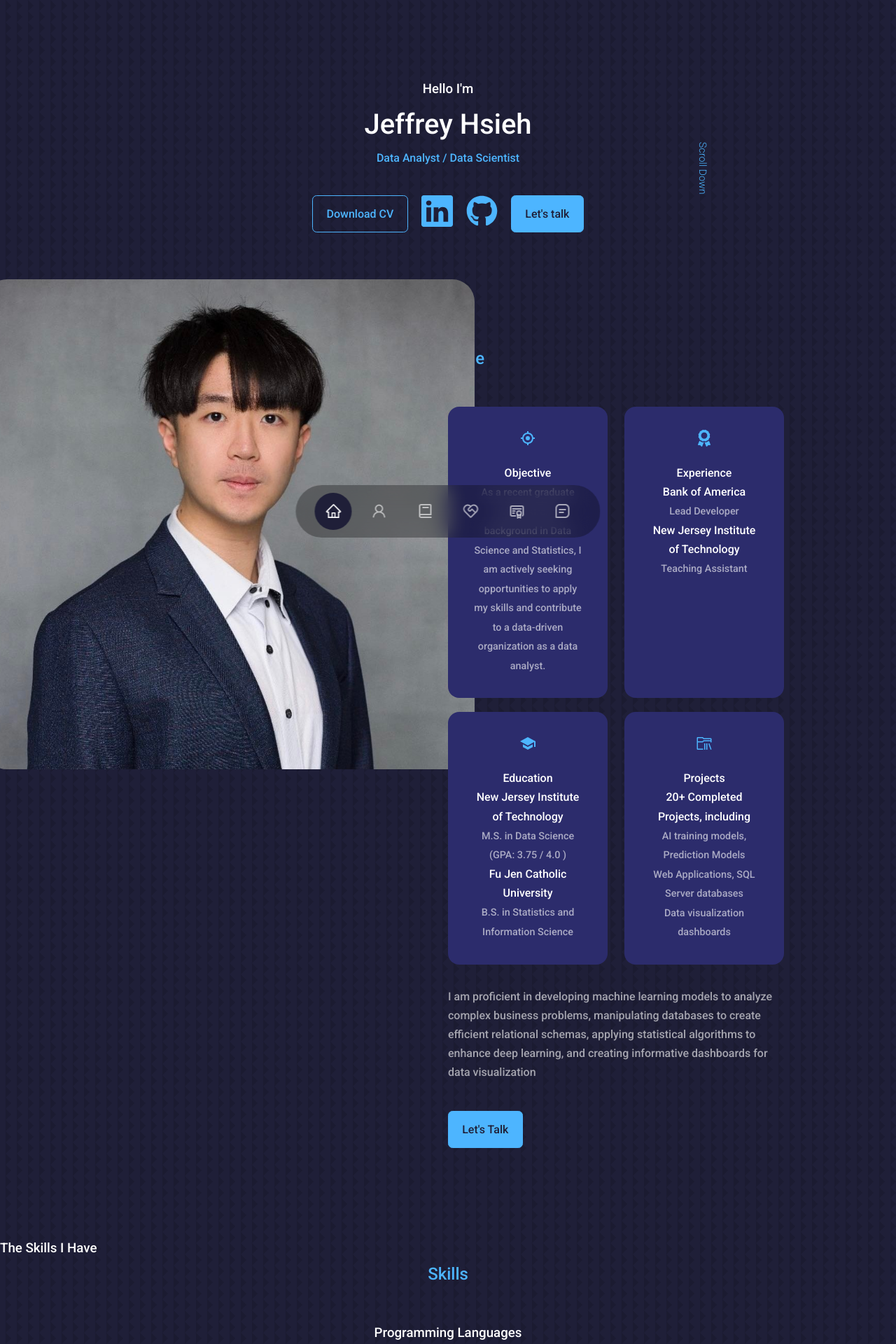
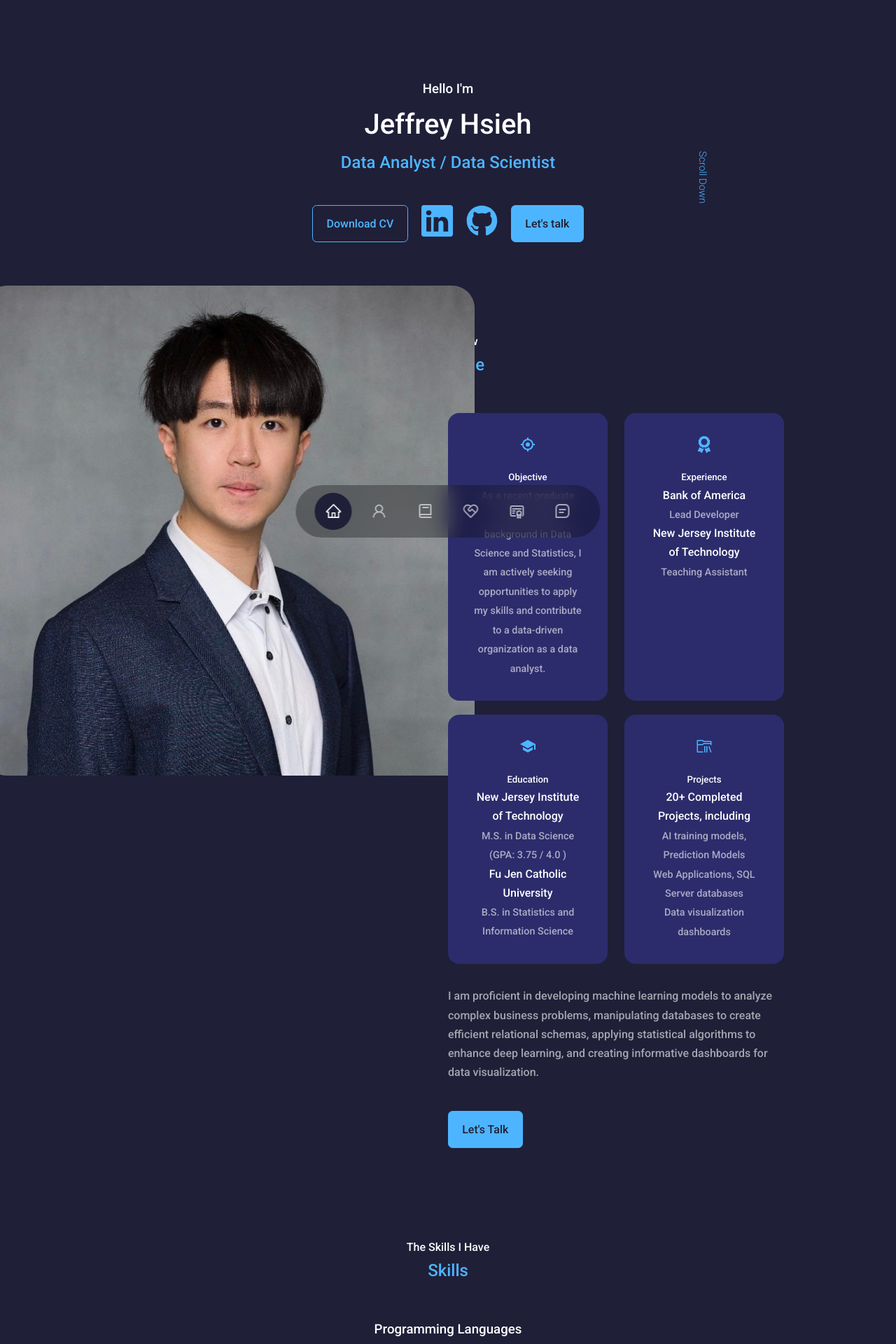
Before and after one commit to ChiaLinz/Jeffrey-Hsieh-Portfolio, a React (Create React App) app: page / in a window 1280 px wide. Shown: the top 1920 px of the page at 70% size. Built offline with nearby package versions, Linux system fonts and the light colour scheme.

Commit message:
update font size & change bg

```diff
--- a/src/components/certificates/Certificates.jsx
+++ b/src/components/certificates/Certificates.jsx
@@ -98,7 +98,7 @@ const Certificates = () => {
 
   return (
     <section id="certificates">
-      <h3>My Gallery</h3>
+      <h4 style={{ textAlign: 'center' }}>My Gallery</h4>
       <h2>Certificates</h2>
       <Swiper
         className="container certificates__container"
--- a/src/components/contact/Contact.jsx
+++ b/src/components/contact/Contact.jsx
@@ -31,7 +31,7 @@ const Contact = () => {
   };
   return (
     <section id="contact">
-      <h5>Get In Touch</h5>
+      <h4 style={{ textAlign: 'center' }}>Get In Touch</h4>
       <h2>Contact Me</h2>
       <div className="container contact__container">
         <div className="contact__options">
--- a/src/components/experience/Experience.jsx
+++ b/src/components/experience/Experience.jsx
@@ -4,7 +4,7 @@ import './experience.css';
 const Experience = () => {
   return (
     <section id="experience">
-      <h3>The Skills I Have</h3>
+      <h4 style={{ textAlign: 'center' }}>The Skills I Have</h4>
       <h2>Skills</h2>
       <div className="container experience__container">
         <h3 style={{ textAlign: 'center' }}>Programming Languages</h3>
--- a/src/components/header/Header.jsx
+++ b/src/components/header/Header.jsx
@@ -9,7 +9,7 @@ const Header = () => {
       <div className="container header__container">
         <h3>Hello I'm</h3>
         <h1>Jeffrey Hsieh</h1>
-        <h4 className="text-light">Data Analyst / Data Scientist</h4>
+        <h2 className="text-light">Data Analyst / Data Scientist</h2>
         <CTA />
         <a href="#contact" className="scroll__down">
           Scroll Down
--- a/src/components/intro/Intro.jsx
+++ b/src/components/intro/Intro.jsx
@@ -11,7 +11,7 @@ import photo from '../../assets/Jeffrey.jpg';
 const Intro = () => {
   return (
     <section id="about">
-      <h3>Get to know</h3>
+      <h4 style={{ textAlign: 'center' }}>Get to know</h4>
       <h2>About Me</h2>
       <div className="container about__container">
         <div className="about__me">
@@ -61,7 +61,7 @@ const Intro = () => {
 
           </div>
           <p>
-          I am proficient in developing machine learning models to analyze complex business problems, manipulating databases to create efficient relational schemas, applying statistical algorithms to enhance deep learning, and creating informative dashboards for data visualization
+          I am proficient in developing machine learning models to analyze complex business problems, manipulating databases to create efficient relational schemas, applying statistical algorithms to enhance deep learning, and creating informative dashboards for data visualization.
           </p>
           <a href="#contact" className="btn btn-primary">
             Let's Talk
--- a/src/components/intro/intro.css
+++ b/src/components/intro/intro.css
@@ -51,7 +51,7 @@
     margin-bottom: 1rem;
 }
 
-.about__card h5 {
+.about__card h3 {
     font-size: 1rem;
 }
 
--- a/src/components/portfolio/Portfolio.jsx
+++ b/src/components/portfolio/Portfolio.jsx
@@ -74,7 +74,7 @@ const Portfolio = () => {
 
   return (
     <section id="portfolio">
-      <h3>My Recent Work</h3>
+      <h4 style={{ textAlign: 'center' }}>My Recent Work</h4>
       <h2>Portfolio</h2>
 
       <div className="container portfolio__container">
--- a/src/index.css
+++ b/src/index.css
@@ -38,7 +38,6 @@ body {
   background-color: var(--color-bg);
   color: var(--color-white);
   line-height: 1.7;
-  background-image: url(../src/assets/bg-texture.png);
 }
 
 .container {
```
Also changed, not shown: src/assets/bg-texture.png (deleted).
